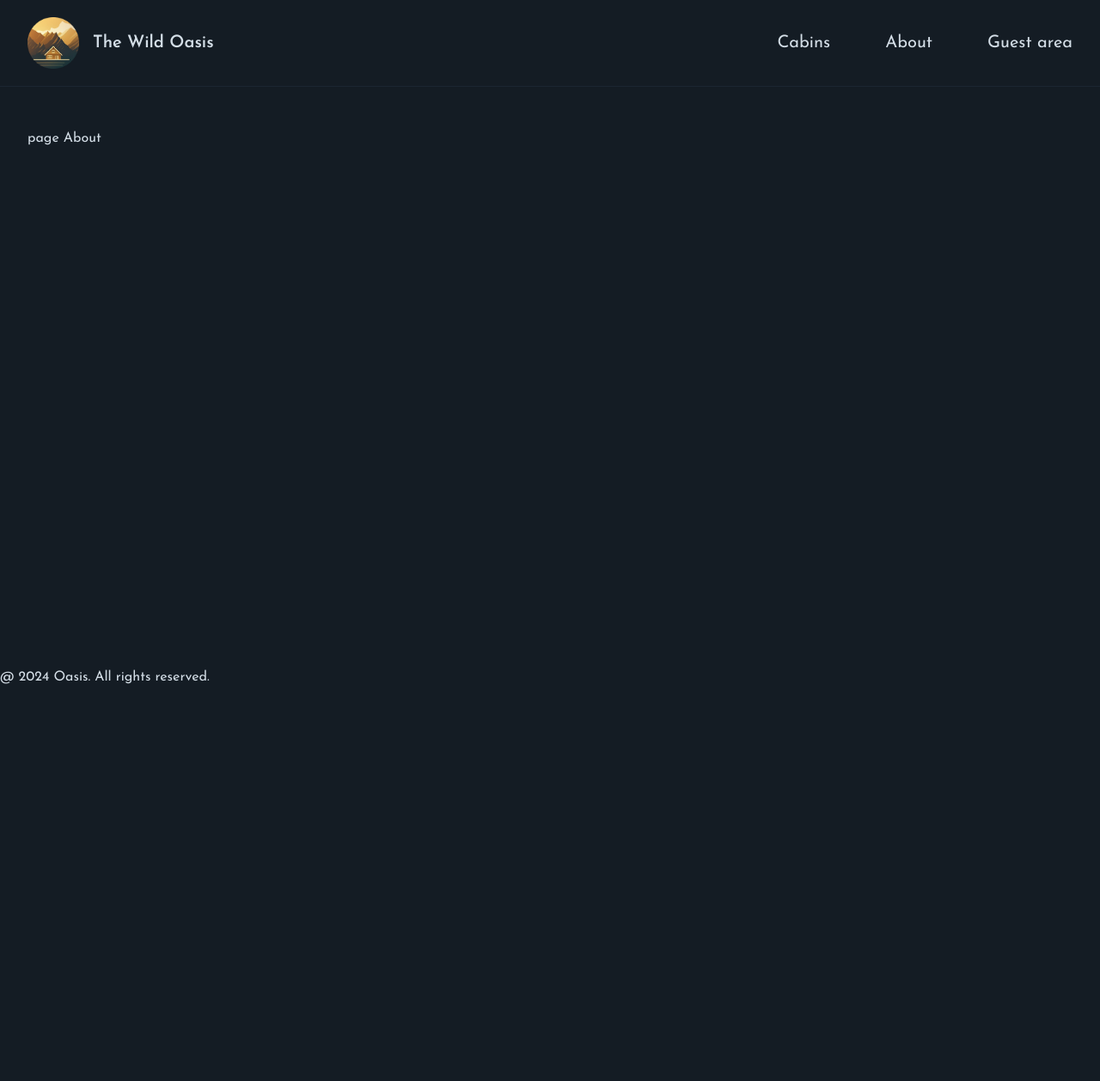
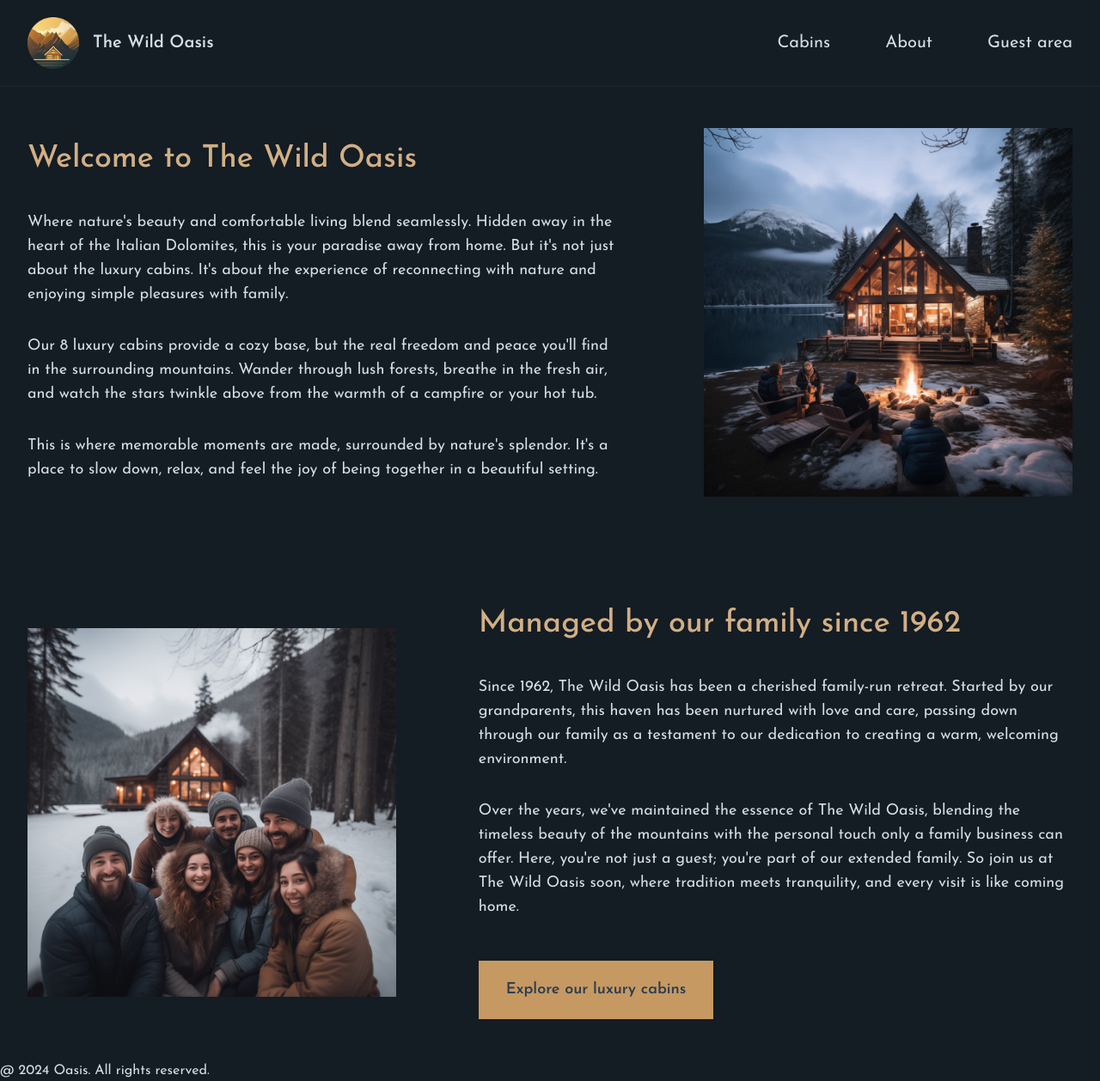
Before and after one commit to irabruce10/the-wild-oasis-web, a Next.js app: page /about in a window 1280 px wide. Shown: the whole page at 86% size. Before the commit the page ends 800 px from the top, so only its background shows below. Built offline with nearby package versions, Linux system fonts and the light colour scheme.

Commit message:
bulding home page

```diff
--- a/app/about/page.js
+++ b/app/about/page.js
@@ -1,10 +1,87 @@
+import image1 from '@/public/about-1.jpg';
+import Image from 'next/image';
+
 export const metadata = {
-  title: "About",
+  title: 'About',
 };
-export default function page() {
+export default function Page() {
   return (
-    <div>
-      <h1>page About</h1>
+    <div className="grid grid-cols-5 gap-x-24 gap-y-32 text-lg items-center">
+      <div className="col-span-3">
+        <h1 className="text-4xl mb-10 text-accent-400 font-medium">
+          Welcome to The Wild Oasis
+        </h1>
+
+        <div className="space-y-8">
+          <p>
+            Where nature&apos;s beauty and comfortable living blend seamlessly.
+            Hidden away in the heart of the Italian Dolomites, this is your
+            paradise away from home. But it&apos;s not just about the luxury
+            cabins. It&apos;s about the experience of reconnecting with nature
+            and enjoying simple pleasures with family.
+          </p>
+          <p>
+            Our 8 luxury cabins provide a cozy base, but the real freedom and
+            peace you&apos;ll find in the surrounding mountains. Wander through
+            lush forests, breathe in the fresh air, and watch the stars twinkle
+            above from the warmth of a campfire or your hot tub.
+          </p>
+          <p>
+            This is where memorable moments are made, surrounded by
+            nature&apos;s splendor. It&apos;s a place to slow down, relax, and
+            feel the joy of being together in a beautiful setting.
+          </p>
+        </div>
+      </div>
+
+      <div className="col-span-2">
+        <Image
+          src={image1}
+          placeholder="blur"
+          quality={80}
+          alt="Family sitting around a fire pit in front of cabin"
+        />
+      </div>
+
+      <div className="col-span-2 relative aspect-square">
+        <Image
+          src="/about-2.jpg"
+          fill
+          className="object-cover"
+          alt="Family that manages The Wild Oasis"
+        />
+      </div>
+
+      <div className="col-span-3">
+        <h1 className="text-4xl mb-10 text-accent-400 font-medium">
+          Managed by our family since 1962
+        </h1>
+
+        <div className="space-y-8">
+          <p>
+            Since 1962, The Wild Oasis has been a cherished family-run retreat.
+            Started by our grandparents, this haven has been nurtured with love
+            and care, passing down through our family as a testament to our
+            dedication to creating a warm, welcoming environment.
+          </p>
+          <p>
+            Over the years, we&apos;ve maintained the essence of The Wild Oasis,
+            blending the timeless beauty of the mountains with the personal
+            touch only a family business can offer. Here, you&apos;re not just a
+            guest; you&apos;re part of our extended family. So join us at The
+            Wild Oasis soon, where tradition meets tranquility, and every visit
+            is like coming home.
+          </p>
+
+          <div>
+            <a
+              href="/cabins"
+              className="inline-block mt-4 bg-accent-500 px-8 py-5 text-primary-800 text-lg font-semibold hover:bg-accent-600 transition-all">
+              Explore our luxury cabins
+            </a>
+          </div>
+        </div>
+      </div>
     </div>
   );
 }
--- a/app/cabins/page.js
+++ b/app/cabins/page.js
@@ -1,10 +1,33 @@
+import CabinCard from '../_component/CabinCard';
+
 export const metadata = {
-  title: "Cabins",
+  title: 'Cabins',
 };
-export default function page() {
+export default function Page() {
+  // CHANGE
+  const cabins = [];
+
   return (
     <div>
-      <h1>page cabins</h1>
+      <h1 className="text-4xl mb-5 text-accent-400 font-medium">
+        Our Luxury Cabins
+      </h1>
+      <p className="text-primary-200 text-lg mb-10">
+        Cozy yet luxurious cabins, located right in the heart of the Italian
+        Dolomites. Imagine waking up to beautiful mountain views, spending your
+        days exploring the dark forests around, or just relaxing in your private
+        hot tub under the stars. Enjoy nature&apos;s beauty in your own little
+        home away from home. The perfect spot for a peaceful, calm vacation.
+        Welcome to paradise.
+      </p>
+
+      {cabins.length > 0 && (
+        <div className="grid sm:grid-cols-1 md:grid-cols-2 gap-8 lg:gap-12 xl:gap-14">
+          {cabins.map((cabin) => (
+            <CabinCard cabin={cabin} key={cabin.id} />
+          ))}
+        </div>
+      )}
     </div>
   );
 }
--- a/app/layout.js
+++ b/app/layout.js
@@ -23,6 +23,7 @@
          bg-primary-950 text-primary-100
           min-h-screen flex flex-col
           antialiased
+          relative
 
           `}>
         <Header />
@@ -31,8 +32,6 @@
           <main className=" mx-auto max-w-7xl">{children}</main>
         </div>
 
-        {/* tomorrowdfdfd */}
-
         <footer>@ 2024 Oasis. All rights reserved.</footer>
       </body>
     </html>
--- a/app/page.js
+++ b/app/page.js
@@ -4,7 +4,14 @@
 export default function Home() {
   return (
     <main className="mt-24">
-      <Image src={bg} alt="Mountains and forests with two cabins" />
+      <Image
+        src={bg}
+        fill
+        className="object-cover object-top"
+        placeholder="blur"
+        quality={80}
+        alt="Mountains and forests with two cabins"
+      />
 
       <div className="relative z-10 text-center">
         <h1 className="text-8xl text-primary-50 mb-10 tracking-tight font-normal">
```
Also changed, not shown: app/_component/CabinCard.js (renamed from starter/components/CabinCard.js).
